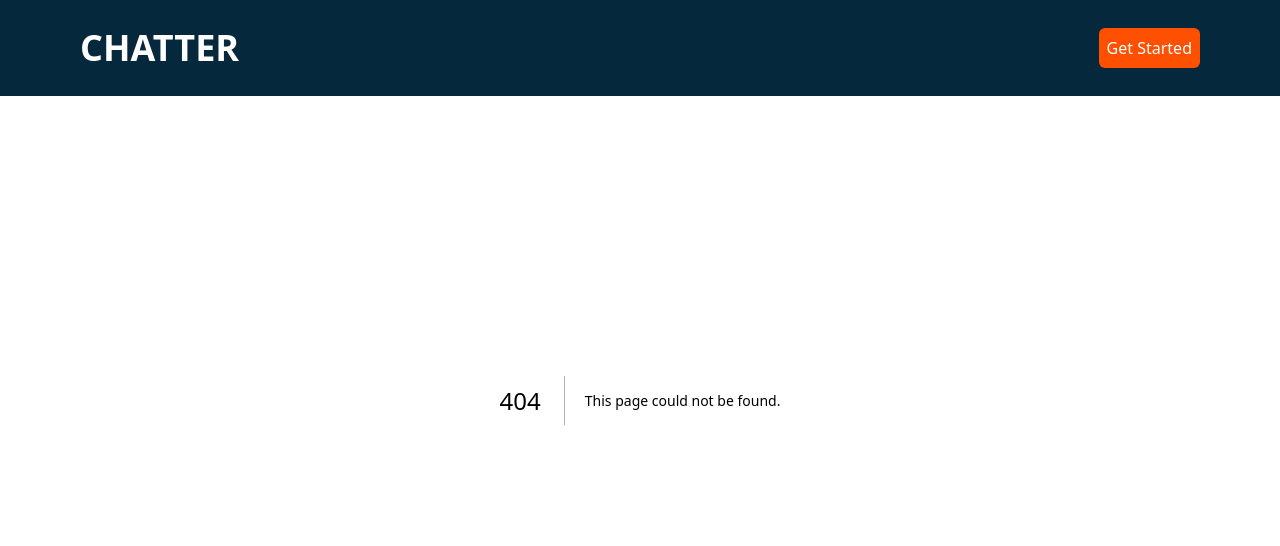
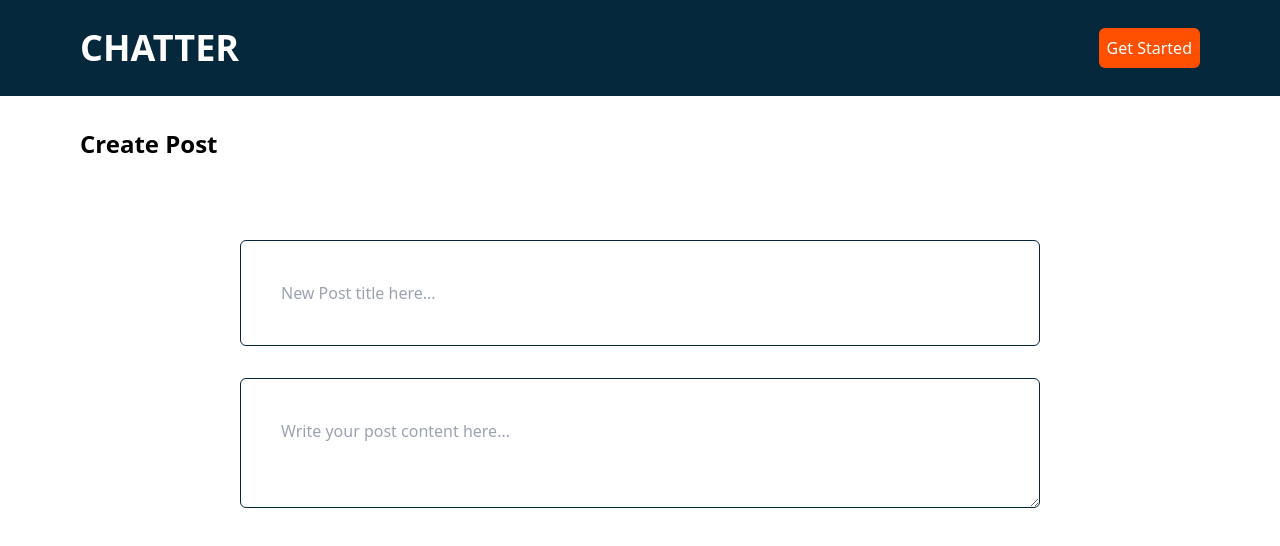
Before and after one commit to Kathy-kay/Chatter-App, a Next.js app: page /create-post in a window 1280 px wide. Before the commit this address had no page. Shown: the top 546 px of the page. Built offline with nearby package versions, Linux system fonts and the light colour scheme.

Commit message:
implemented creatpost form ui

```diff
--- /dev/null
+++ b/app/create-post/page.tsx
@@ -0,0 +1,10 @@
+import CreatePostsForm from '@/components/CreatePostsForm'
+import React from 'react'
+
+const page = () => {
+  return (
+    <CreatePostsForm />
+  )
+}
+
+export default page
--- /dev/null
+++ b/components/CreatePostsForm.tsx
@@ -0,0 +1,20 @@
+import React from 'react'
+
+const CreatePostsForm = () => {
+  return (
+    <div className='py-32 px-8 sm:px-20'>
+      <h2 className='text-2xl font-bold'>Create Post</h2>
+      <form action=""
+      className='mt-20 flex flex-col px-40'>
+        <input type="text" placeholder='New Post title here...'
+        className='border border-auth-800 rounded-md p-10
+        '/>
+        <textarea placeholder='Write your post content here...'
+        className='p-10 border border-auth-800 rounded-md mt-8'
+        ></textarea>
+      </form>
+    </div>
+  )
+}
+
+export default CreatePostsForm
```
